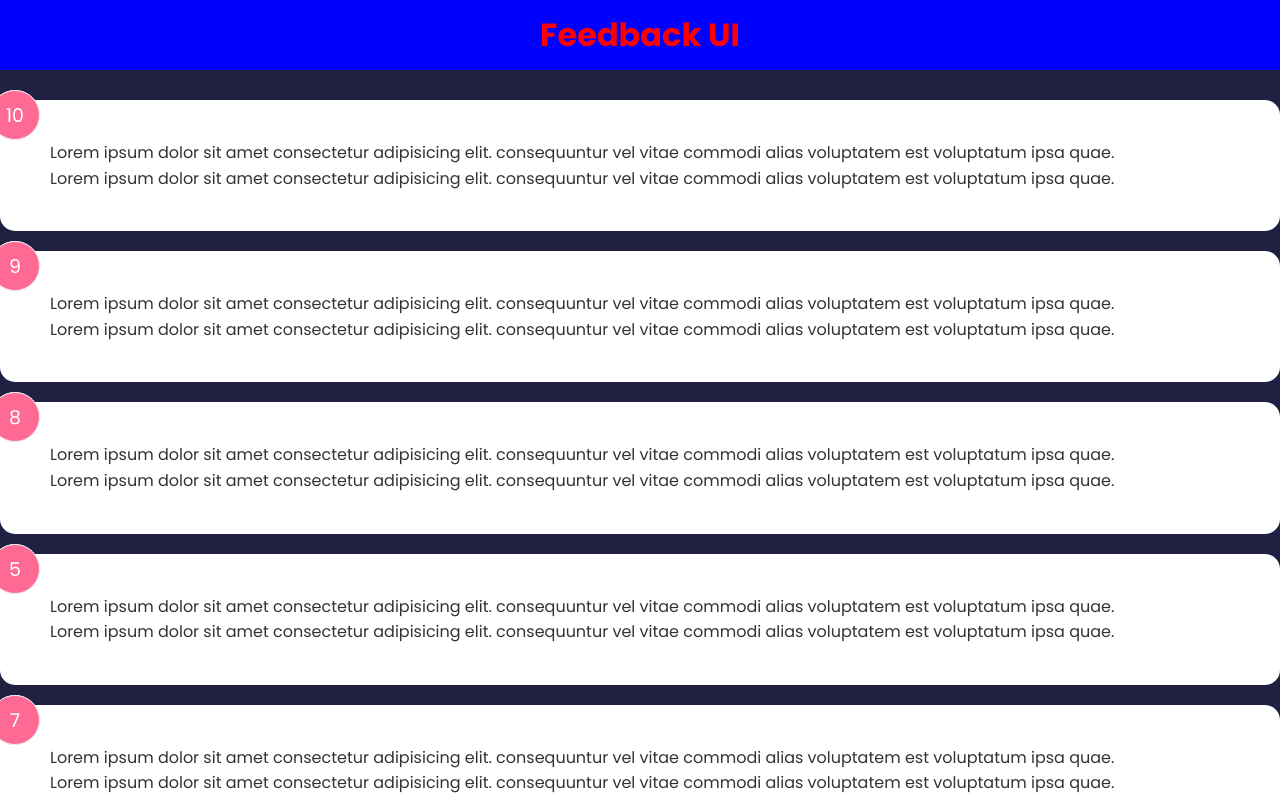
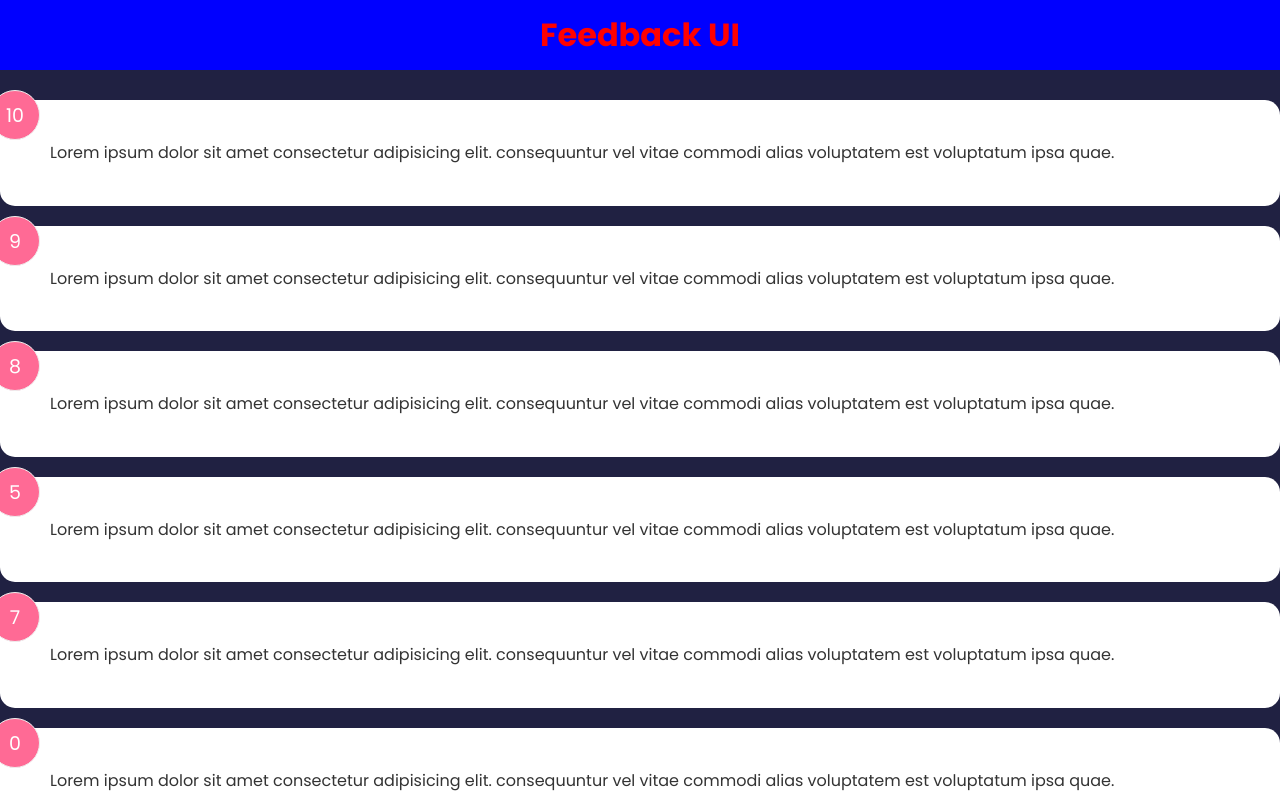
Before and after one commit to fawadshahzada/feedback-application, a React (Create React App) app in the folder feedback-app/: page / in a window 1280 px wide. Shown: the top 800 px of the page. Built offline with nearby package versions, Linux system fonts and the light colour scheme.

Commit message:
Commit deleted

```diff
--- a/feedback-app/src/components/FeedbackItem.jsx
+++ b/feedback-app/src/components/FeedbackItem.jsx
@@ -4,8 +4,6 @@ function FeedbackItem( {item} ) {
 
   return (
        <Card reverse={false}>
-           <div className="num-display">{item.rating}</div>
-           <div className="text-display">{item.text}</div>
            <div className="num-display">{item.rating}</div>
            <div className="text-display">{item.text}</div>
 
```
